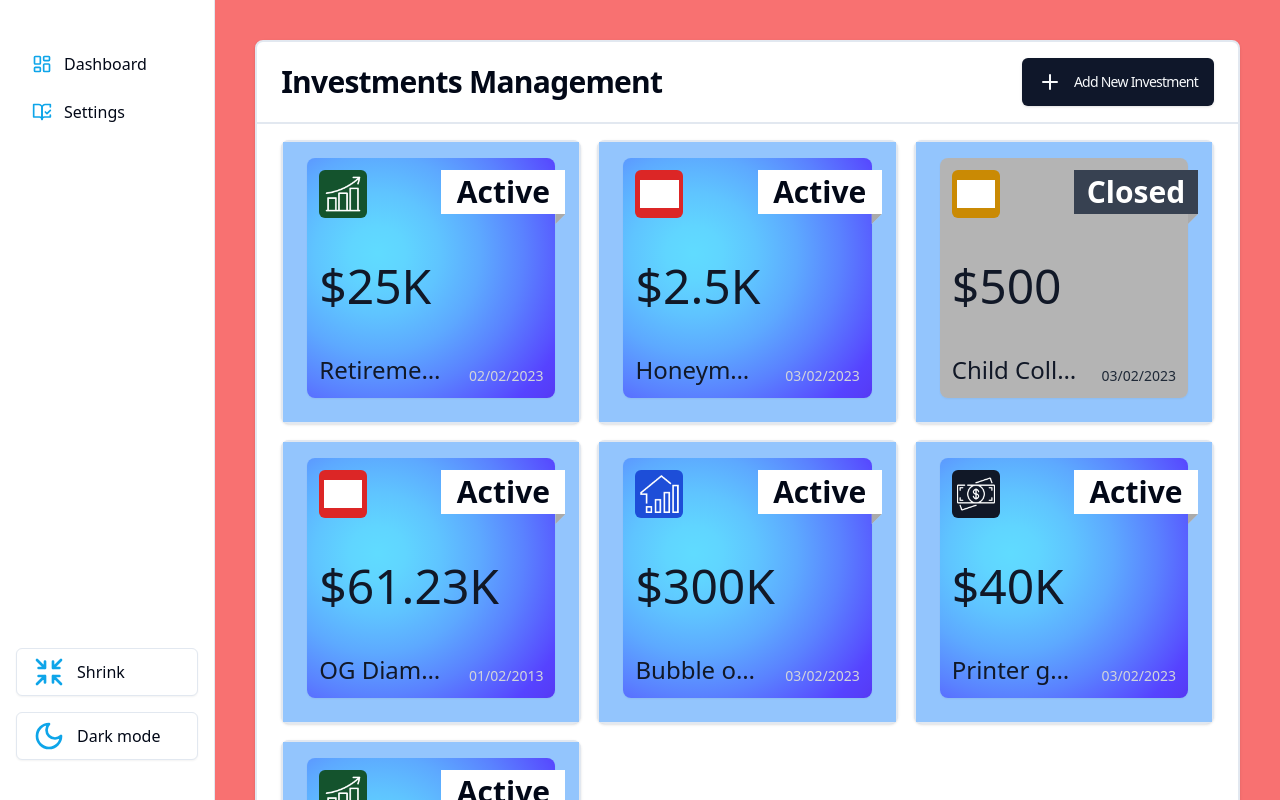
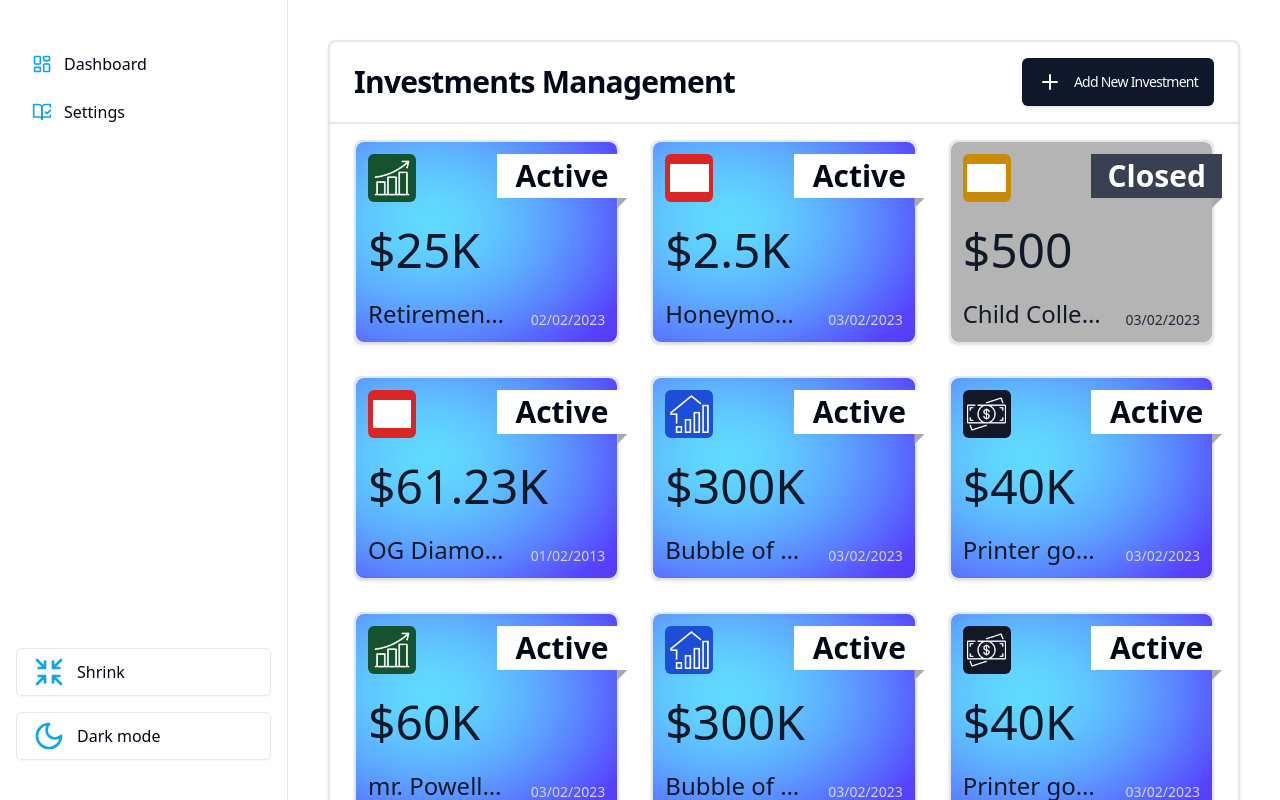
Before and after one commit to gregor3637/shadcn-trading, a React (Vite) app: page / in a window 1280 px wide. Shown: the top 800 px of the page. Built offline with nearby package versions, Linux system fonts and the light colour scheme; grey boxes are pictures that could not be loaded.

Commit message:
fe: homepage expands

```diff
--- a/src/components/layout/side-nav.tsx
+++ b/src/components/layout/side-nav.tsx
@@ -3,7 +3,7 @@ import SideNavFooter from "./side-nav-footer";
 
 export function SideNav({ items, className }) {
   return (
-    <div className="space-y-2 flex justify-between flex-col h-full">
+    <div className=" flex justify-between flex-col h-full py-10 ">
       <nav>
         {items.map((item) => {
           return (
--- a/src/components/layout/sidebar.tsx
+++ b/src/components/layout/sidebar.tsx
@@ -13,12 +13,12 @@ export default function Sidebar() {
   return (
     <nav
       className={cn(
-        `relative hidden h-screen border-r sm:block `,
+        ` hidden h-screen border-r sm:block fixed`,
         status && "duration-500",
         isOpen ? "w-72" : "w-[78px]"
       )}
     >
-      <div className="space-y-4 py-10 px-4 h-full ">
+      <div className="space-y-4 px-4 h-full ">
         <SideNav
           items={NavItems}
           className={`${
--- a/src/components/ui/investmentCard.tsx
+++ b/src/components/ui/investmentCard.tsx
@@ -30,7 +30,7 @@ const InvestmentCard = ({
 }) => {
     return (
         <div
-            className={`${isActive ? 'investment-card-active cursor-pointer' : 'investment-card-closed'}  2xs:w-[300] relative flex min-h-[240px] min-w-[200px]  max-w-[600px] flex-col justify-between rounded-lg p-3 shadow-sm
+            className={`${isActive ? 'investment-card-active cursor-pointer' : 'investment-card-closed'}  2xs:w-[300] relative flex min-h-[200px] min-w-[200px]  max-w-[600px] flex-col justify-between rounded-lg p-3 shadow-sm
             2xs:bg-red-500
 
             `}
--- a/src/pages/home.tsx
+++ b/src/pages/home.tsx
@@ -4,11 +4,19 @@ import { Plus } from "lucide-react";
 import List from "./list";
 import { Card, CardContent, CardHeader, CardTitle } from "@/components/ui/card";
 import { cn } from "@/lib/utils";
+import { useSelector } from "react-redux";
+import { selectNavMenu } from "@/services/store/reducers/navMenuSlice";
 
 export default function Home() {
+  const { isOpen, status } = useSelector(selectNavMenu);
+
   return (
     // <Container>
-      <div className="bg-red-400 p-10">
+      <div className={cn(
+        ` p-10 flex-1`,
+        status && "duration-500",
+        isOpen ? "ml-72" : "ml-[78px]"
+      )}>
         <Card className="rounded-lg border-2">
           <CardHeader className="border-b-2 py-4">
             <CardTitle className="text-start text-3xl flex justify-between items-center">
--- a/src/pages/list.tsx
+++ b/src/pages/list.tsx
@@ -52,7 +52,31 @@ const investments = [
     value: "40000",
   },
   {
-    id: "6",
+    id: "7",
+    type: "Stocks",
+    status: "active",
+    date: "03/02/2023",
+    name: "mr. Powell gamble",
+    value: "60000",
+  },
+  {
+    id: "8",
+    type: "Property",
+    status: "active",
+    date: "03/02/2023",
+    name: "Bubble of all bubbles",
+    value: "300000",
+  },
+  {
+    id: "9",
+    type: "Cash",
+    status: "active",
+    date: "03/02/2023",
+    name: "Printer goes Brrr",
+    value: "40000",
+  },
+  {
+    id: "10",
     type: "Stocks",
     status: "active",
     date: "03/02/2023",
@@ -64,10 +88,10 @@ const investments = [
 const List = () => {
   return (
     <div className="space-y-4">
-      <div className="grid grid-cols-1 sm:grid-cols-1 md:grid-cols-2 lg:grid-cols-3 gap-4">
+      <div className="grid grid-cols-1 sm:grid-cols-1 md:grid-cols-2 lg:grid-cols-3 gap-8">
         {investments.map((item) => (
-          <Card className="rounded-lg border-2 bg-red-500">
-            <CardContent className="pt-4 bg-blue-300">
+          <Card className="rounded-lg border-2">
+            <CardContent className="p-0">
               <InvestmentCard
                 isActive={item.status === "active"}
                 status={<InvestmentCard.Status status={item.status} />}
```
